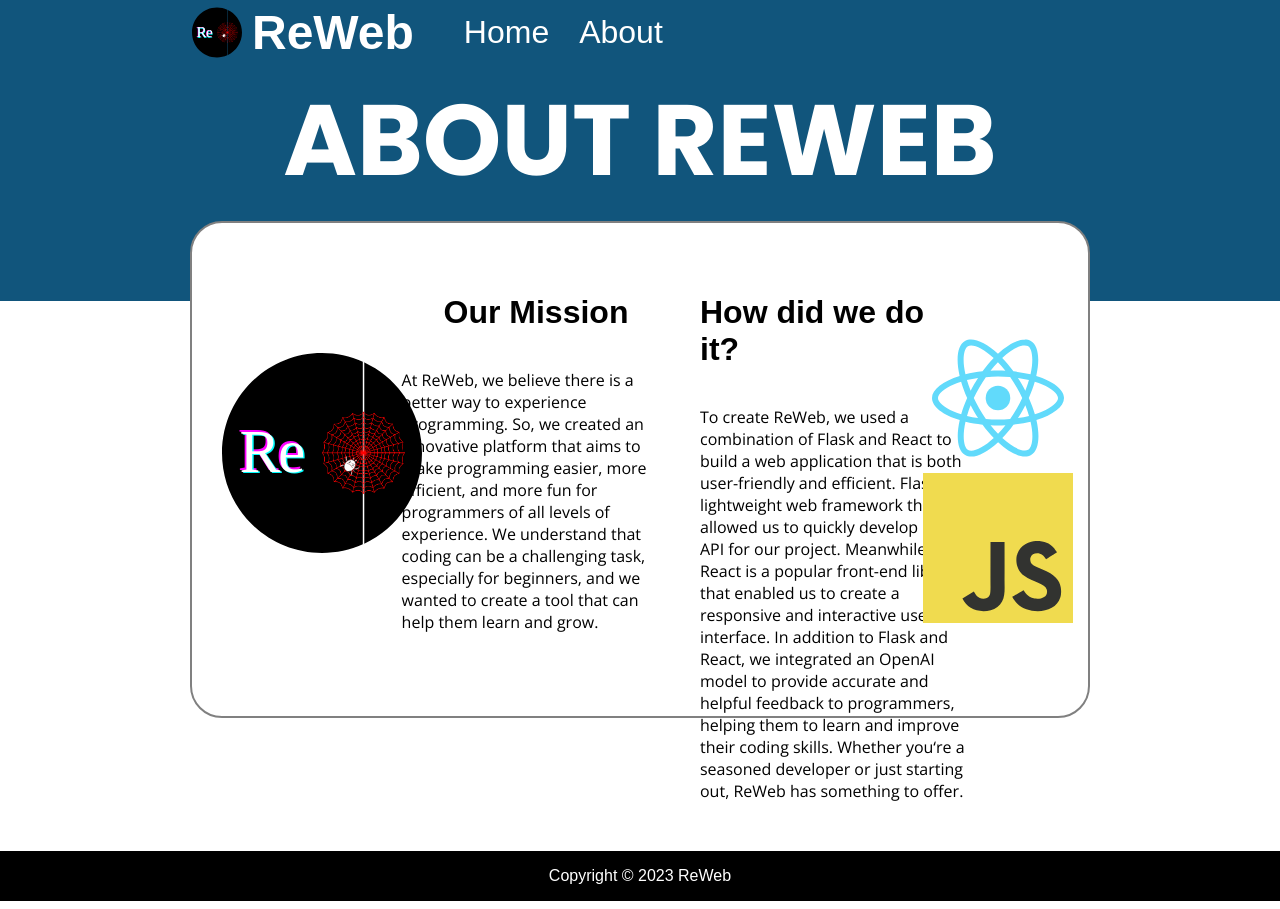
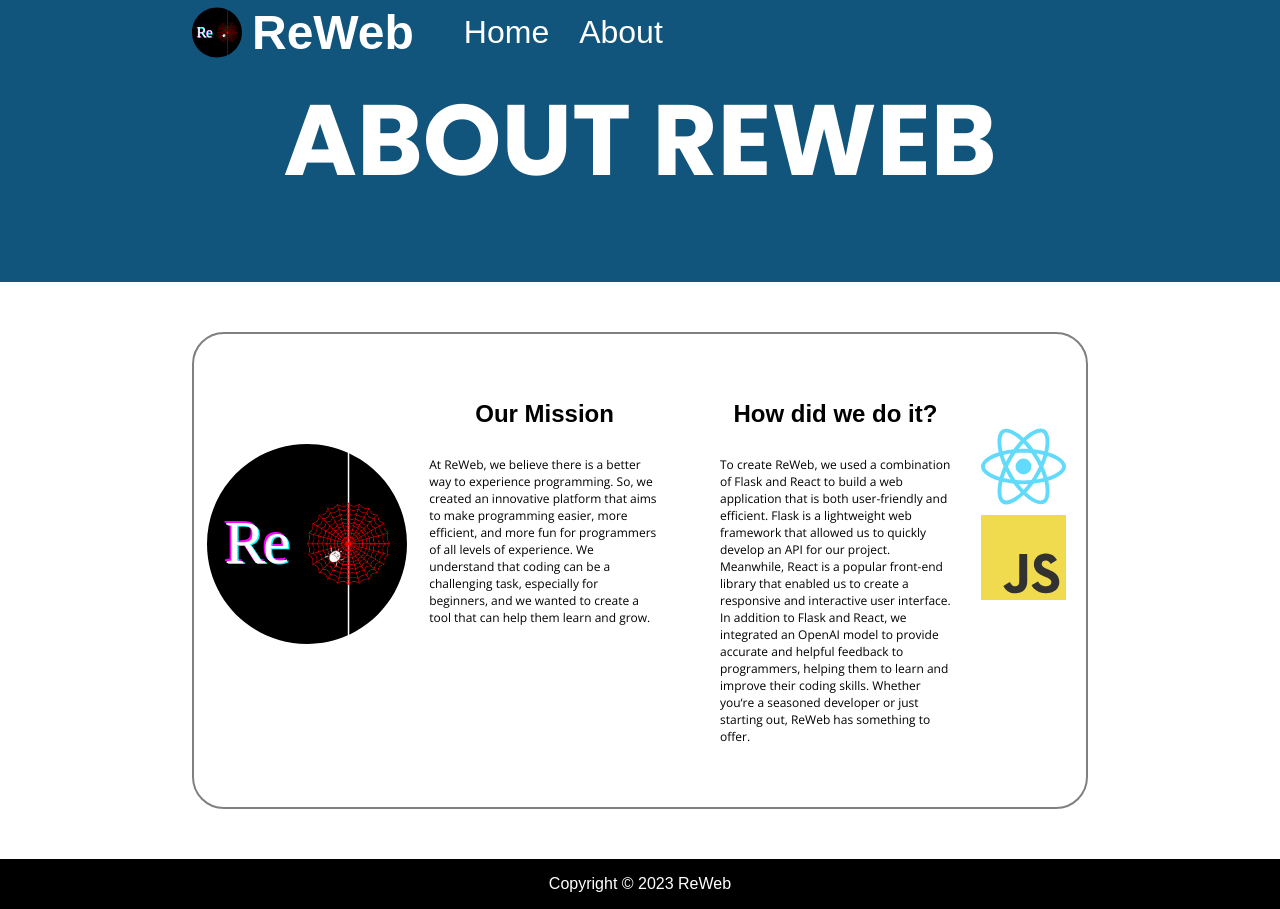
Before and after one commit to newracket/reweb, a React (Vite) app in the folder frontend/: page /about in a window 1280 px wide. Built offline with nearby package versions, Linux system fonts and the light colour scheme; a web font is replaced by a local one.

Commit message:
some frontend changes

```diff
--- a/frontend/src/styles/about.css
+++ b/frontend/src/styles/about.css
@@ -30,14 +30,17 @@
 
 .about-us-box {
     display: flex;
-    justify-content: space-between;
+    flex: 1 1 0;
+    justify-content: center;
     align-items: flex-start;
-    padding: 50px 0;
-    width: 70%;
-    height: 50%;
-    margin: -80px auto 0;
-    background-color: white;
+    padding: 20px;
+    margin: 50px 15% 50px 15%;
+    /*width: 70%;
+    height: 50%;*/
+    /*margin: -80px auto 0;
+    background-color: white;*/
     border: 2px solid gray;
+    font-size: 12px;
     /*border-top: none;*/
     border-radius: 2rem;
 }
@@ -54,39 +57,61 @@
     font-family: "Comme", sans-serif;
 }
 
+/* .reweb-logo-container { */
+    /*display: flex;*/
+    /*align-items: center;*/
+    /*justify-content: center;*/
+    /*display: inline-block;*/
+    /* idth: 10%;*/
+    /*height: 10%;*/
+/* }*/
 .reweb-logo-container {
+    height: 10%;
+    width: 10%;
     display: flex;
-    align-items: center;
+    flex-direction: row;
     justify-content: center;
+    margin: 40px 0px 20px 0px;
+    padding: 50px;
 }
+
 #reweb-logo {
+    /*display: inline-block;*/
+    /*height: 200px;*/
+    /*margin-left: 30px;*/
+    /*margin-top: 80px;*/
+
+    width: 200px;
     height: 200px;
-    margin-left: 30px;
-    margin-top: 80px;
 }
+
 .our-mission{
-    margin-left: -50px;
+    /*margin-left: -50px;*/
+    padding: 30px;
 }
 .how-we-made-this {
-    margin-right: 0px;
+    /*margin-right: 0px;*/
+    padding: 30px;
 }
 
 .logos {
     display: flex;
     flex-direction: column;
-    align-items: center;
+    /* align-items: center;*/
     justify-content: center;
-    width: 10%
+    margin: 150px 0px 0px 0px;
+    width: 10%;
+    height: 10px;
 }
 
-#react-logo, #javascript-logo {
+/* #react-logo, #javascript-logo {
     height: 150px;
     margin-right: 90px;
 }
 
 #react-logo {
     margin-top: 50px;
-}
+} */
 
 .about-us-box p {
     font-family: 'Open Sans', sans-serif;
```
